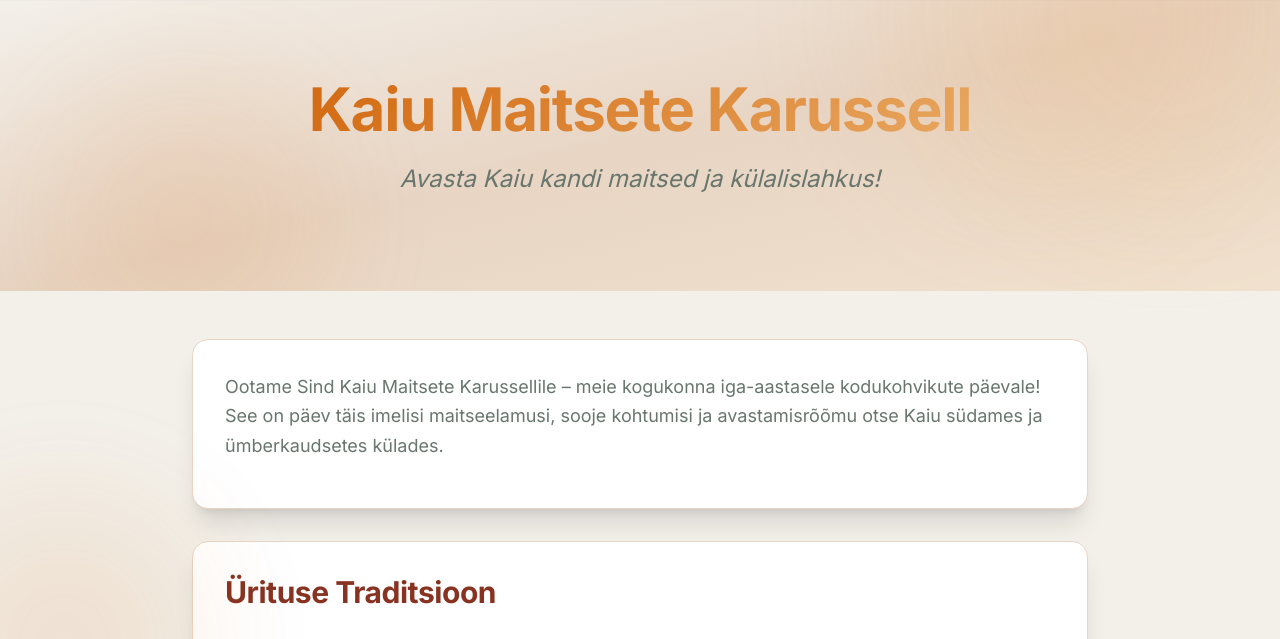
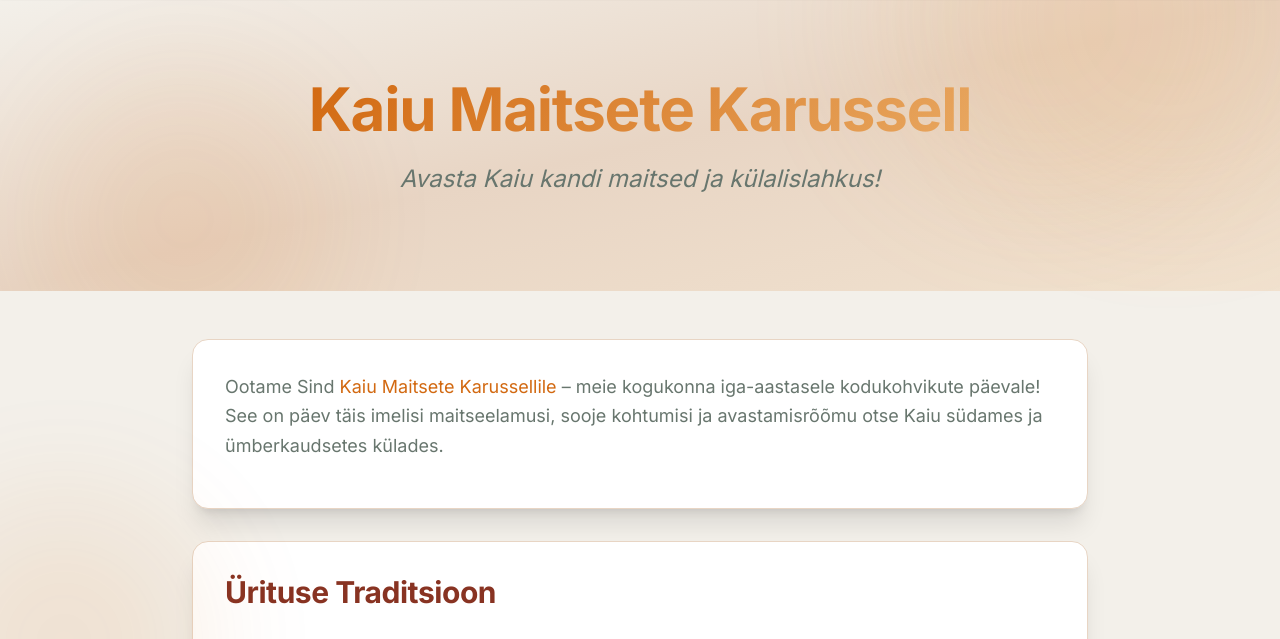
Before and after one commit to kkiisler/kaiu-kodukant-website, a website: page pages/maitsete-karussell.html in a window 1280 px wide. Shown: the part 95-734 px from the top of the page. Drawn offline with nearby package versions, Linux system fonts and the light colour scheme; files that its build step writes are made by us from their sources; no server answers.

Commit message:
Add link to kaiumaitsetekarussell.ee in intro text

```diff
--- a/pages/maitsete-karussell.html
+++ b/pages/maitsete-karussell.html
@@ -44,7 +44,7 @@
                 <!-- Introduction Card -->
                 <div class="bg-white rounded-2xl shadow-xl p-8 mb-8 hover-lift border border-brand-border">
                     <p class="text-lg text-sirocco leading-relaxed">
-                        Ootame Sind Kaiu Maitsete Karussellile – meie kogukonna iga-aastasele kodukohvikute päevale!
+                        Ootame Sind <a href="https://kaiumaitsetekarussell.ee" target="_blank" rel="noopener noreferrer" class="text-brand-primary hover:underline">Kaiu Maitsete Karussellile</a> – meie kogukonna iga-aastasele kodukohvikute päevale!
                         See on päev täis imelisi maitseelamusi, sooje kohtumisi ja avastamisrõõmu otse Kaiu südames ja ümberkaudsetes külades.
                     </p>
                 </div>
```
